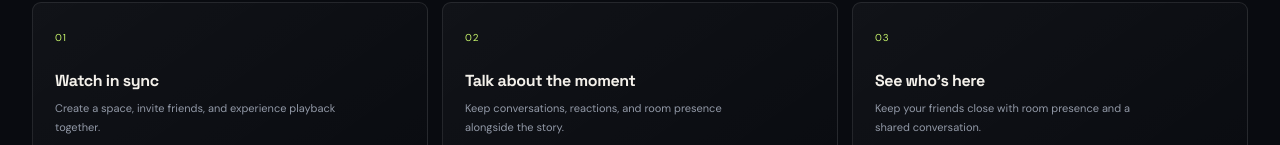
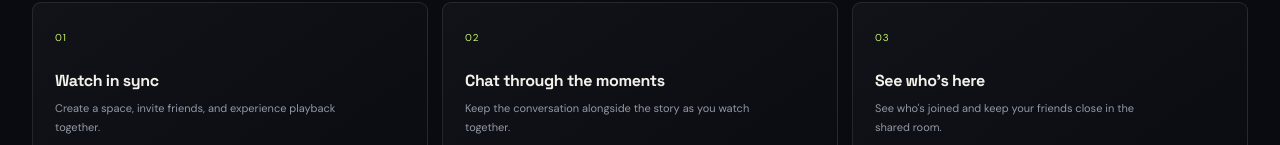
Before and after one commit to Manohar2026/ai-watch-spaces, a React (Vite) app in the folder frontend/: page / in a window 1280 px wide. Shown: the part 807-952 px from the top of the page. Built offline with nearby package versions, Linux system fonts and the light colour scheme; no server answers.

Commit message:
docs: describe the non-AI watch party MVP

```diff
--- a/frontend/src/app/App.tsx
+++ b/frontend/src/app/App.tsx
@@ -110,13 +110,13 @@ function AppContent() {
           </article>
           <article className="feature-card">
             <span className="feature-number">02</span>
-            <h3>Talk about the moment</h3>
-            <p>Keep conversations, reactions, and room presence alongside the story.</p>
+            <h3>Chat through the moments</h3>
+            <p>Keep the conversation alongside the story as you watch together.</p>
           </article>
           <article className="feature-card">
             <span className="feature-number">03</span>
             <h3>See who's here</h3>
-            <p>Keep your friends close with room presence and a shared conversation.</p>
+            <p>See who's joined and keep your friends close in the shared room.</p>
           </article>
         </div>
       </section>
```
